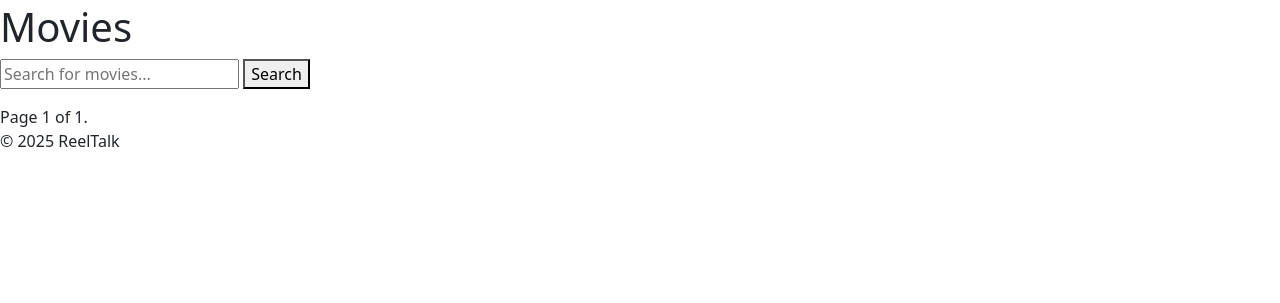
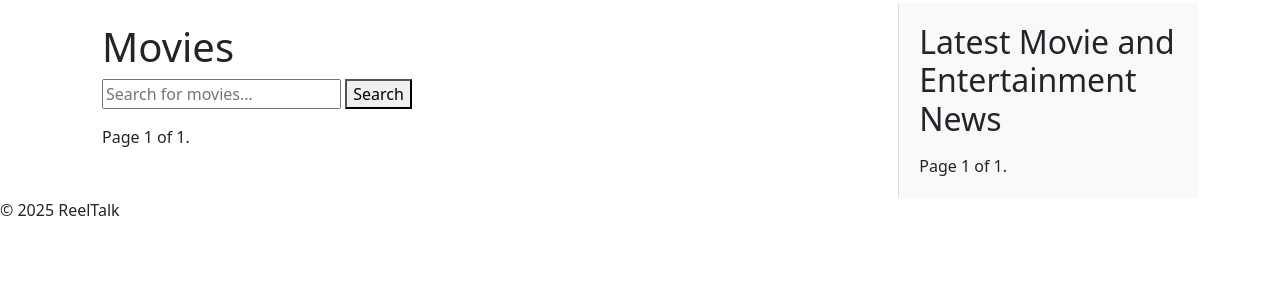
Before and after one commit to Gerbil1511/REELtalk, a Django app: page / in a window 1280 px wide. Shown: the part 57-360 px from the top of the page. Run offline with Django 5.2, Linux system fonts and the light colour scheme; data that the repository does not hold is empty.

Commit message:
Add latest news section to home page with pagination and styling

```diff
--- /dev/null
+++ b/movies/static/css/styles.css
@@ -0,0 +1,30 @@
+/* latest news section */
+.container {
+    display: flex;
+    flex-wrap: wrap;
+}
+
+.main-content {
+    flex: 3;
+    padding: 20px;
+}
+
+.sidebar {
+    flex: 1;
+    padding: 20px;
+    background-color: #f9f9f9;
+    border-left: 1px solid #ddd;
+}
+
+.sidebar h2 {
+    margin-top: 0;
+}
+
+.sidebar ul {
+    list-style-type: none;
+    padding: 0;
+}
+
+.sidebar ul li {
+    margin-bottom: 10px;
+}
--- a/movies/templates/home.html
+++ b/movies/templates/home.html
@@ -1,13 +1,15 @@
 {% extends 'base.html' %}
 
 {% block content %}
+<div class="container">
+    <div class="main-content">
         <h1>Movies</h1>
         <form method="get" action="{% url 'home' %}">
             <input type="text" name="q" placeholder="Search for movies...">
             <button type="submit">Search</button>
         </form>
         <ul>
-    {% for movie in page_obj %}
+            {% for movie in movie_page_obj %}
             <li>
                 <a href="{% url 'movie_detail' tmdb_id=movie.tmdb_id %}">{{ movie.title }}</a>
                 <p>{{ movie.release_date }}</p>
@@ -17,19 +19,50 @@
 
         <div class="pagination">
             <span class="step-links">
-        {% if page_obj.has_previous %}
+                {% if movie_page_obj.has_previous %}
                     <a href="?page=1">&laquo; first</a>
-            <a href="?page={{ page_obj.previous_page_number }}">previous</a>
+                    <a href="?page={{ movie_page_obj.previous_page_number }}">previous</a>
                 {% endif %}
 
                 <span class="current">
-            Page {{ page_obj.number }} of {{ page_obj.paginator.num_pages }}.
+                    Page {{ movie_page_obj.number }} of {{ movie_page_obj.paginator.num_pages }}.
                 </span>
 
-        {% if page_obj.has_next %}
-            <a href="?page={{ page_obj.next_page_number }}">next</a>
-            <a href="?page={{ page_obj.paginator.num_pages }}">last &raquo;</a>
+                {% if movie_page_obj.has_next %}
+                    <a href="?page={{ movie_page_obj.next_page_number }}">next</a>
+                    <a href="?page={{ movie_page_obj.paginator.num_pages }}">last &raquo;</a>
                 {% endif %}
             </span>
         </div>
+    </div>
+    <div class="sidebar">
+        <h2>Latest Movie and Entertainment News</h2>
+        <ul>
+            {% for news in news_page_obj %}
+            <li>
+                <a href="{{ news.url }}" target="_blank">{{ news.title }}</a>
+                <p>{{ news.description }}</p>
+            </li>
+            {% endfor %}
+        </ul>
+
+        <div class="pagination">
+            <span class="step-links">
+                {% if news_page_obj.has_previous %}
+                    <a href="?news_page=1">&laquo; first</a>
+                    <a href="?news_page={{ news_page_obj.previous_page_number }}">previous</a>
+                {% endif %}
+
+                <span class="current">
+                    Page {{ news_page_obj.number }} of {{ news_page_obj.paginator.num_pages }}.
+                </span>
+
+                {% if news_page_obj.has_next %}
+                    <a href="?news_page={{ news_page_obj.next_page_number }}">next</a>
+                    <a href="?news_page={{ news_page_obj.paginator.num_pages }}">last &raquo;</a>
+                {% endif %}
+            </span>
+        </div>
+    </div>
+</div>
 {% endblock %}
--- a/movies/utils.py
+++ b/movies/utils.py
@@ -27,3 +27,12 @@ def fetch_movie_details(movie_id):
         return movie_data
     else:
         return None  # Handle this case in your view
+
+
+def fetch_latest_news(page_size=20):
+    api_key = settings.NEWS_API_KEY
+    url = f'https://newsapi.org/v2/top-headlines?category=entertainment&pageSize={page_size}&apiKey={api_key}'
+    response = requests.get(url)
+    if response.status_code == 200:
+        return response.json().get('articles', [])
+    return []
--- a/movies/views.py
+++ b/movies/views.py
@@ -4,7 +4,7 @@ from django.core.paginator import Paginator
 from .models import Movie, Genre
 import requests
 from django.conf import settings
-from .utils import fetch_movie_details
+from .utils import fetch_movie_details, fetch_latest_news
 
 def home(request):
     query = request.GET.get('q')
@@ -30,9 +30,11 @@ def home(request):
                     # Associate genres with the movie
                     genre_ids = item['genre_ids']
                     for genre_id in genre_ids:
-                        genre = Genre.objects.get(tmdb_id=genre_id)
+                        genre, _ = Genre.objects.get_or_create(tmdb_id=genre_id)
                         movie.genres.add(genre)
                 movies.append(movie)
+        else:
+            messages.error(request, 'Failed to fetch movie data. Please try again later.')
     else:
         # Fetch top 20 latest movies from TMDb API
         response = requests.get(f'https://api.themoviedb.org/3/movie/now_playing?api_key={settings.TMDB_API_KEY}&language=en-US&page=1')
@@ -54,18 +56,29 @@ def home(request):
                     # Associate genres with the movie
                     genre_ids = item['genre_ids']
                     for genre_id in genre_ids:
-                        genre = Genre.objects.get(tmdb_id=genre_id)
+                        genre, _ = Genre.objects.get_or_create(tmdb_id=genre_id)
                         movie.genres.add(genre)
                 movies.append(movie)
         else:
             messages.error(request, 'Failed to fetch movie data. Please try again later.')
 
-    # Implement pagination
-    paginator = Paginator(movies, 10)  # Show 10 movies per page
-    page_number = request.GET.get('page')
-    page_obj = paginator.get_page(page_number)
+    # Fetch latest movie and entertainment news
+    latest_news = fetch_latest_news()
 
-    return render(request, 'home.html', {'page_obj': page_obj})
+    # Implement pagination for movies
+    movie_paginator = Paginator(movies, 10)  # Show 10 movies per page
+    movie_page_number = request.GET.get('page')
+    movie_page_obj = movie_paginator.get_page(movie_page_number)
+
+    # Implement pagination for news articles
+    news_paginator = Paginator(latest_news, 4)  # Show 4 news articles per page
+    news_page_number = request.GET.get('news_page')
+    news_page_obj = news_paginator.get_page(news_page_number)
+
+    return render(request, 'home.html', {
+        'movie_page_obj': movie_page_obj,
+        'news_page_obj': news_page_obj
+    })
 
 def movie_detail(request, tmdb_id):
     movie = get_object_or_404(Movie, tmdb_id=tmdb_id)
--- a/reeltalk/settings.py
+++ b/reeltalk/settings.py
@@ -29,9 +29,10 @@ BASE_DIR = Path(__file__).resolve().parent.parent
 # SECURITY WARNING: keep the secret key used in production secret!
 SECRET_KEY = os.environ.get('SECRET_KEY')
 TMDB_API_KEY = os.environ.get('TMDB_API_KEY')
+NEWS_API_KEY = os.environ.get('NEWS_API_KEY')
 
 # SECURITY WARNING: don't run with debug turned on in production!
-DEBUG = False
+DEBUG = True
 
 ALLOWED_HOSTS = [
                 '127.0.0.1',
```
Also changed, not shown: 1 other file. Lines whose indentation alone changed are shown as unchanged.
